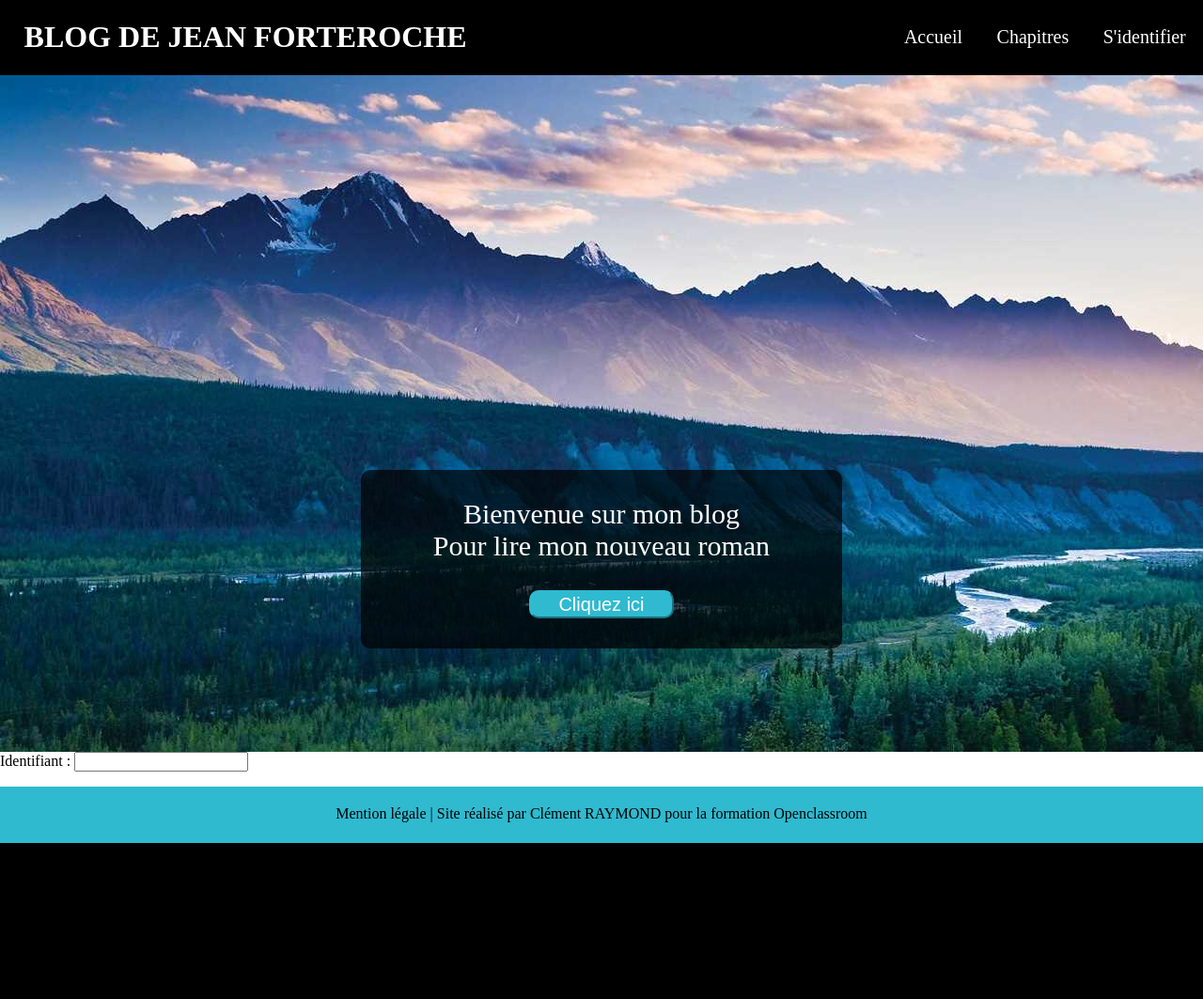
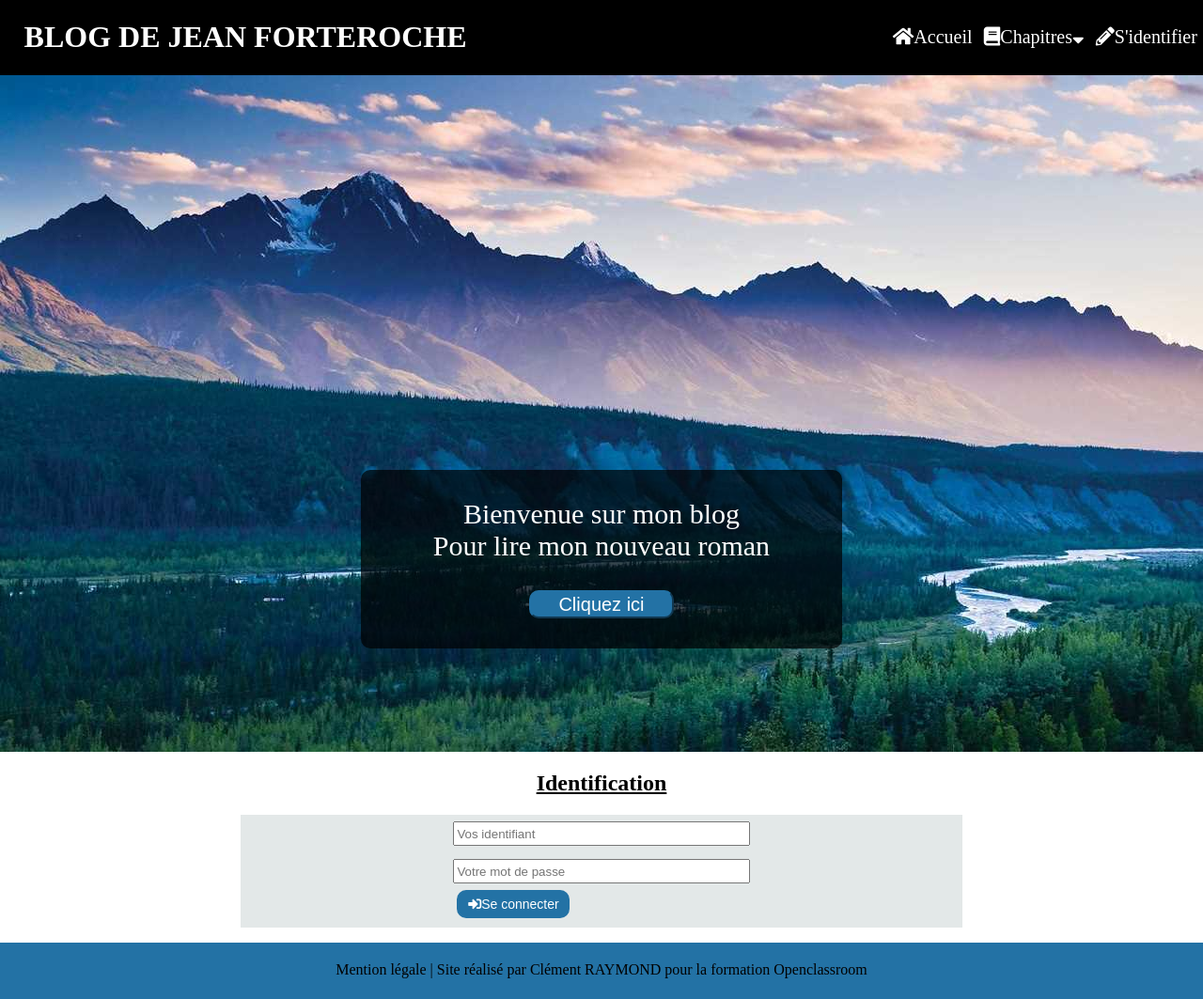
Before and after one commit to clementrmd33/projet4, a PHP site: page /login.php in a window 1280 px wide. Shown: the whole page at 94% size. Before the commit the page ends 897 px from the top, so only its background shows below. Run offline with PHP 8.4, Linux system fonts and the light colour scheme; some libraries are stand-ins or nearby versions.

Commit message:
amelioration du visuel

```diff
--- a/index.php
+++ b/index.php
@@ -49,4 +49,3 @@
 </section>
 <?php $content = ob_get_clean(); ?>
 <?php require('template.php'); ?>
-?>
--- a/login.php
+++ b/login.php
@@ -1,7 +1,13 @@
 <?php ob_start(); ?>
-	<form method="post" action="#">
-		<label>Identifiant :</label>
-		<input type="text" name="identifiant" id="identifiant"></input>
+	<form method="post" action="#" id="login">
+		<h1>Identification</h1>
+		<div id="container-login">
+			<input type="text" name="identifiant" id="identifiant" placeholder="Vos identifiant"></input></br>
+			<input type="password" name="password" id="password" placeholder="Votre mot de passe"></br>
+			<div id="bloc-bouton">
+				<button><i class="fas fa-sign-in-alt"></i>Se connecter</button>
+			</div>
+		</div>
 	</form>
 <?php $content = ob_get_clean();?>
 <?php require('template.php');?>
--- a/style.css
+++ b/style.css
@@ -36,6 +36,9 @@ nav a{
 	color: white;
 	text-decoration: none;
 }
+nav a:hover{
+	color: red;
+}
 #descriptif-container{
 	position: absolute;
 	top: 500px;
@@ -55,14 +58,14 @@ nav a{
 #descriptif-container button{
 	width: 30%;
 	height: 30px;
-	background-color: rgb(47, 186, 208);
-	border-color:rgb(47, 186, 208);
+	background-color: rgb(35, 114, 165);
+	border-color:rgb(35, 114, 165);
 	color:white;
 	border-radius: 10px;
 	font-size: 20px;
 }
 footer{
-	background-color: rgb(47, 186, 208);
+	background-color: rgb(35, 114, 165);
 	text-align: center;
 	height: 60px;
 }
@@ -84,7 +87,7 @@ table{
 	border-radius: 10px;
 }
 thead{
-	background-color: rgb(47, 186, 208);
+	background-color: rgb(35, 114, 165);
 }
 td{
 	text-align: center;
@@ -95,3 +98,40 @@ td{
 	margin: auto;
 	text-align: justify;
 }
+/*LOGIN.PHP*/
+#login h1{
+	text-align: center;
+	text-decoration: underline;
+}
+#container-login{
+	background-color: rgb(227, 232, 232);
+	width: 60%;
+	margin: auto;
+	height: 120px;
+	line-height: 40px;
+	text-align: center;
+}
+#container-login input{
+	width: 40%;
+	height: 20px;
+	margin: auto;
+}
+nav i{
+	color: white;
+}
+#bloc-bouton{
+	text-align: left;
+	width: 40%;
+	margin: auto;
+	display: flex;
+	justify-content: space-between;
+}
+#bloc-bouton button{
+	width: 120px;
+	height: 30px;
+	background-color: rgb(35, 114, 165);
+	color: white;
+	border: rgb(35, 114, 165) 2px solid;
+	border-radius: 10px;
+	font-size: 14px;
+}
--- a/template.php
+++ b/template.php
@@ -5,6 +5,7 @@
     <meta charset="UTF-8">
     <meta http-equiv="X-UA-Compatible" content="IE=edge">
     <meta name="viewport" content="width=device-width, initial-scale=1">
+    <link href="https://use.fontawesome.com/releases/v5.0.6/css/all.css" rel="stylesheet">
     <link href="style.css" rel="stylesheet">
 </head>
 <body>
@@ -13,9 +14,9 @@
       <h1>BLOG DE JEAN FORTEROCHE</h1>
       <nav>
         <ul>
-          <li><a href="index.php">Accueil</a></li>
-          <li><a href="#">Chapitres</a></li>
-          <li><a href="login.php">S'identifier</a></li>
+          <li><i class="fas fa-home"></i><a href="index.php">Accueil</a></li>
+          <li><i class="fas fa-book"></i><a href="#">Chapitres</a><i class="fas fa-sort-down"></i></li>
+          <li><i class="fas fa-pencil-alt"></i><a href="login.php">S'identifier</a></li>
         </ul>
       </nav>
     </header>
```
